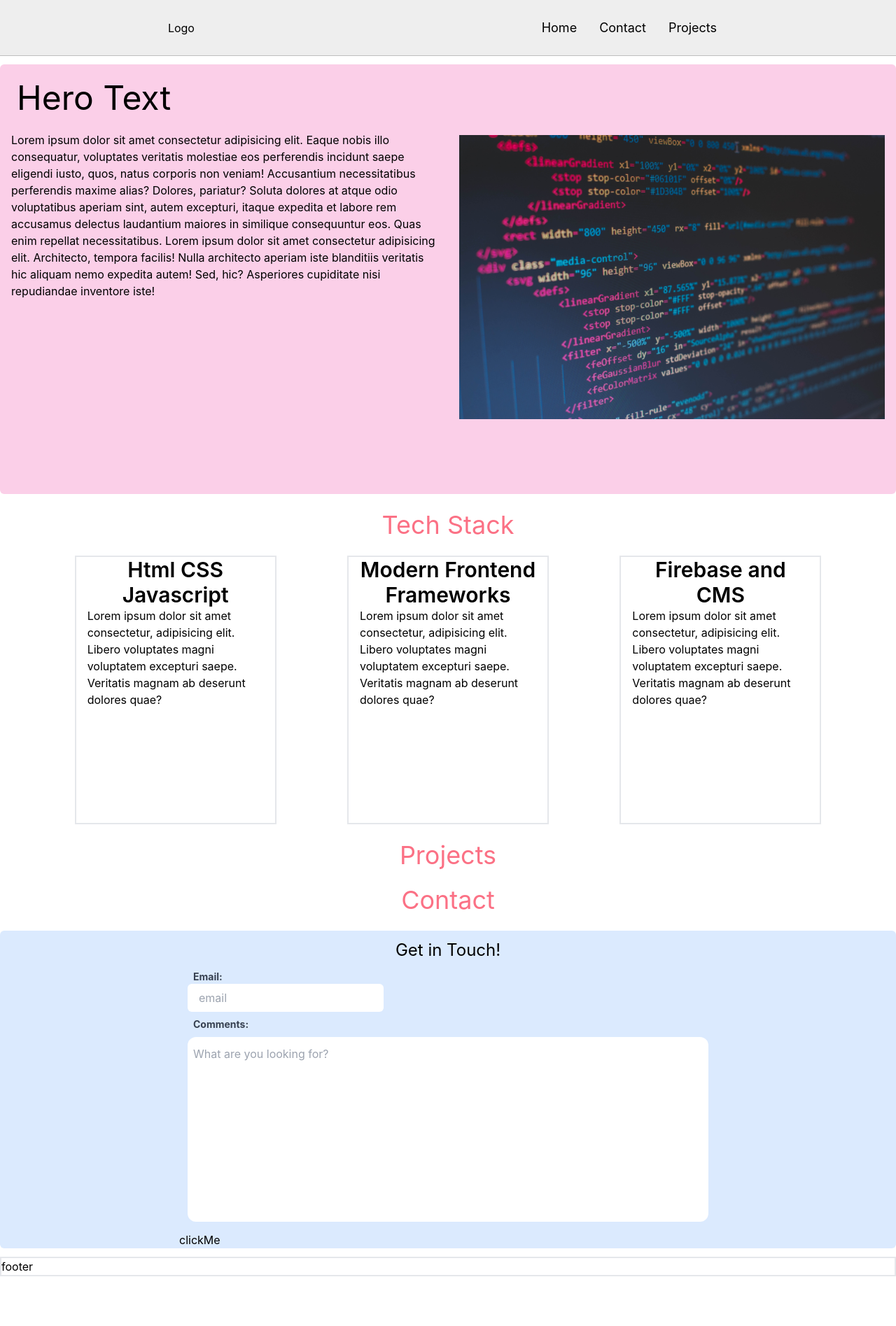
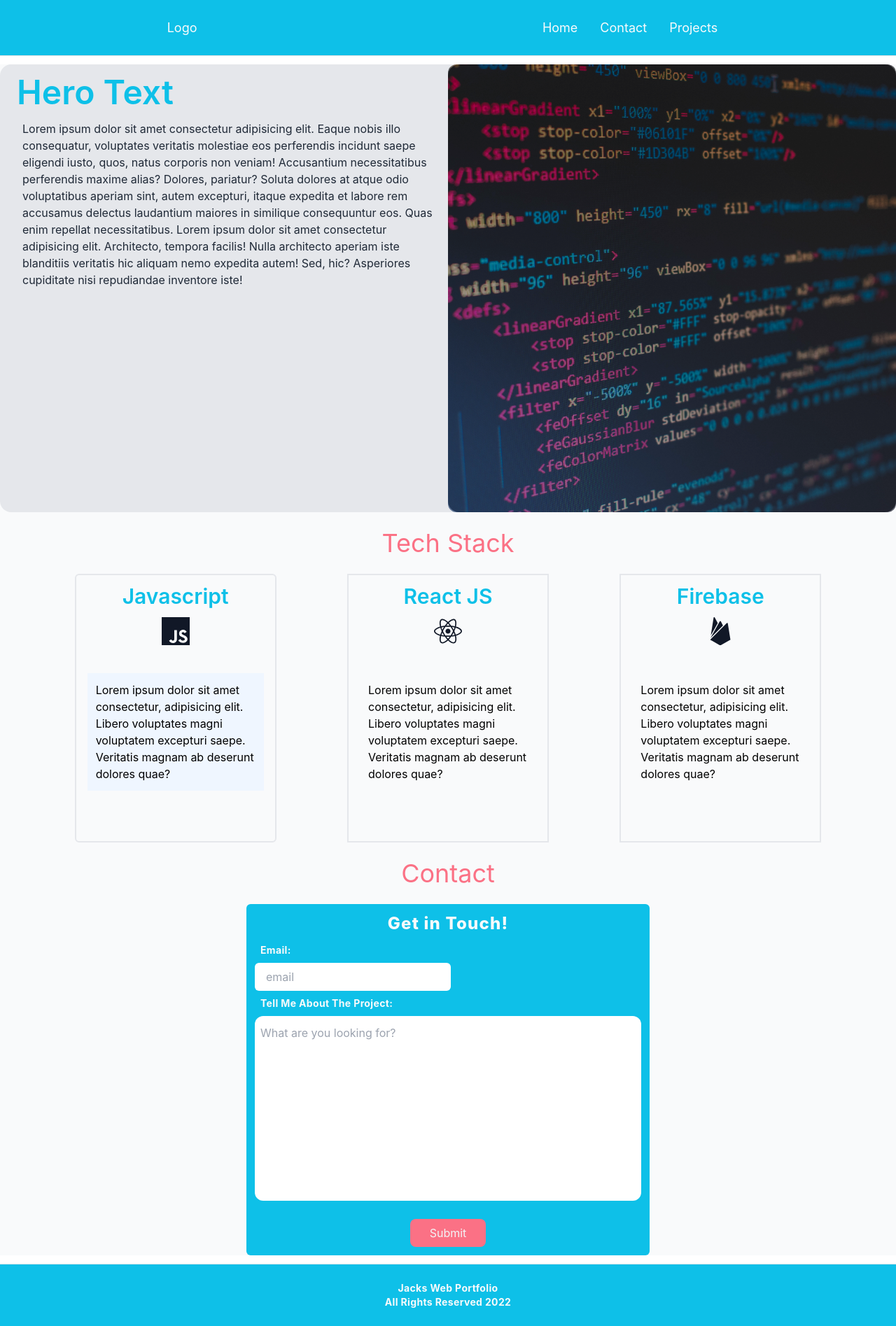
Before and after one commit to jswe3ny/next-portfolio, a Next.js app: page / in a window 1280 px wide. Shown: the whole page at 70% size. Before the commit the page ends 1824 px from the top, so only its background shows below. Built offline with nearby package versions, Linux system fonts and the light colour scheme.

Commit message:
updated ui

```diff
--- a/components/ContactForm.js
+++ b/components/ContactForm.js
@@ -15,42 +15,32 @@ const ContactForm = () => {
   }
 
     const handleChange = (e) => {
-      // console.log(e.target.value)
-      // console.log(e.target.name)
       if (e.target.name == "email") {
         setEmail(e.target.value);
       } else {
         setComments(e.target.value);
       }
-      // console.log(email)
-      // console.log(comments)
     };
 
-    // const submit = (e) => {
-    //   e.preventDefault();
-
-    //   console.log(": " + email + " :" + comments + "have been submited");
-    //   setEmail("");
-    //   setComments("");
-    // };
-
-
     return(
-        <form onSubmit={submit} className=" bg-blue-100  mx-auto  max-w-7xl rounded-md">
-            <h3 className='text-2xl text-center py-3'>Get in Touch!</h3>
+        <form onSubmit={submit} className=" bg-primary  mx-auto  max-w-xl rounded-md">
+            <h3 className='text-2xl text-center py-3 text-gray-50 font-extrabold tracking-wider'>Get in Touch!</h3>
             <div className='max-w-3xl  md:mx-auto'>
               <div className='ml-3'>
-                <label className='block text-sm ml-2 text-gray-700 font-bold'>Email: </label>
-                <input type="email" name='email' value={email} onChange={handleChange}  placeholder='email' className='px-4 py-2 outline-none rounded-md' />
+                <label className='block text-sm ml-2 text-gray-50 tracking-wide font-bold pb-2'>Email: </label>
+                <input type="email" name='email' value={email} onChange={handleChange}  placeholder='email' className='px-4 py-2 outline-none rounded-md focus:outline-yellow-400' />
               </div>
 
               <div className="mx-3">
-                      <label className="block ml-2 text-sm pt-2 text-gray-700 font-bold">Comments:</label>
-                      <textarea  id="" rows="10" name='comments' value={comments} onChange={handleChange} placeholder="What are you looking for?" className=" resize-none max-h-50 w-full max-w-3xl mx-auto my-2 px-2 py-3 outline-green-200 rounded-xl"></textarea>
+                      <label className="block ml-2 text-sm pt-2 text-gray-50 tracking-wide font-bold">Tell Me About The Project:</label>
+                      <textarea  id="" rows="10" name='comments' value={comments} onChange={handleChange} placeholder="What are you looking for?" className=" resize-none max-h-50 w-full max-w-3xl mx-auto my-2 px-2 py-3 outline-rose-300 rounded-xl"></textarea>
               </div>
-              <button type='submit' disabled={state.submitting}>
-                  clickMe
-              </button>
+              <div className="flex py-3">
+                <button  className=" bg-rose-400 mx-auto px-7 py-2 rounded-lg text-gray-100 hover:bg-rose-600 hover:text-black transition duration-400" type='submit' disabled={state.submitting}>
+                    Submit
+                </button>
+              </div>
+
             </div>
         </form>
     )
--- a/components/Footer.js
+++ b/components/Footer.js
@@ -1,9 +1,13 @@
-
+import Link from "next/link";
 
 const Footer = () => {
     return (
-        <footer className="border-2 my-10">
-           <h2 className="p-8">footer</h2>
+        <footer className="border-t bg-primary">
+            <div className="py-6">
+                <p className="text-center text-gray-50 text-sm font-bold tracking-wide">Jacks Web Portfolio</p>
+                <p className="text-center text-sm text-gray-50  font-bold tracking-wide">All Rights Reserved 2022</p>
+            </div>
+
         </footer>
     )
 }
--- a/components/Navbar.js
+++ b/components/Navbar.js
@@ -6,22 +6,22 @@ const Navbar = () => {
 
   const [menu, setMenu] = useState(false);
     const toggleMenu = () => setMenu(!menu)
-    console.log(menu)
+    // console.log(menu)
     return (
-      <div className=" header">
-        <div className="logo">Logo</div>
+      <div className="header bg-primary">
+        <div className="logo text-gray-50 text-lg">Logo</div>
         <nav  className= { menu ? "link-list-toggle absolute w-full md:top-0 md:relative md:flex md:w-auto md:h-full md:align-middle md:transition-none": "link-list absolute w-full md:top-0 md:relative md:flex md:w-auto md:h-full md:align-middle md:transition-none md:justify-center"}>
           <Link href={"/"}>
-            <a className="nav-link block text-lg py-3 text-center px-4 hover:bg-pink-200 hover:text-emerald-400">Home</a>
+            <a className=" bg-primary nav-link block text-lg py-3 text-center px-4 text-gray-50 hover:bg-secondary hover:text-white">Home</a>
           </Link>
           <Link href={"/contact"}>
-            <a className="nav-link block text-lg py-3 text-center px-4">Contact</a>
+            <a className=" bg-primary nav-link block text-lg py-3 text-center px-4 text-gray-50 hover:bg-secondary hover:text-white">Contact</a>
           </Link>
           <Link href={"/projects"}>
-            <a className="nav-link block text-lg py-3 text-center px-4 ">Projects</a>
+            <a className= "bg-primary nav-link block text-lg py-3 text-center px-4 text-gray-50 hover:bg-secondary hover:text-white">Projects</a>
           </Link>
         </nav>
-        <MenuIcon onClick={toggleMenu} className=" h-8 w-8 cursor-pointer z-10 md:hidden" />
+        <MenuIcon onClick={toggleMenu} className=" text-stone-50 h-8 w-8 cursor-pointer z-10 md:hidden" />
 
       </div>
     );
--- a/package.json
+++ b/package.json
@@ -13,7 +13,8 @@
     "@heroicons/react": "^1.0.6",
     "next": "12.1.6",
     "react": "18.1.0",
-    "react-dom": "18.1.0"
+    "react-dom": "18.1.0",
+    "react-icons": "^4.4.0"
   },
   "devDependencies": {
     "autoprefixer": "^10.4.7",
--- a/pages/index.js
+++ b/pages/index.js
@@ -2,47 +2,29 @@
 import Image from 'next/image'
 import { useState } from 'react'
 import {useForm} from '@formspree/react';
-import styles from '../styles/Home.module.css'
+import styles from '../styles/Home.module.css';
 
+import{ FaReact, FaCss3Alt, FaHtml5 } from 'react-icons/fa';
+import {SiJavascript, SiFirebase} from'react-icons/si'
+import {IoLogoJavascript} from 'react-icons'
 import ContactForm from '../components/ContactForm';
 
 export default function Home() {
-  // const [email, setEmail] = useState("");
-  // const [comments, setComments] = useState("");
-
-  // const handleChange = (e) => {
-  //   // console.log(e.target.value)
-  //   // console.log(e.target.name)
-  //   if(e.target.name == "email") {
-  //     setEmail(e.target.value)
-  //   } else{
-  //     setComments(e.target.value);
-  //   }
-  //   // console.log(email)
-  //   // console.log(comments)
-  // }
-
-  // const submit = (e) => {
-  //   e.preventDefault();
-
-  //   console.log(": " + email + " :" + comments + 'have been submited');
-  //   setEmail("");
-  //   setComments("");
-  // }
 
   return (
-    <div className="mx-auto my-3">
-        <div className='hero bg-pink-200  rounded-md md:grid grid-cols-2 max-w-7xl mx-auto'>
+    <div className="mx-auto my-3 bg-gray-50">
+        <div className='hero bg-gray-200 py-1  rounded-2xl md:grid grid-cols-2 max-w-7xl mx-auto md:py-0 '>
             <div className="hero-text mb-0">
-              <h2 className="text-5xl p-6"> Hero Text</h2>
-              <p className='mx-4 mt-0'>Lorem ipsum dolor sit amet consectetur adipisicing elit. Eaque nobis illo consequatur, voluptates veritatis molestiae eos perferendis incidunt saepe eligendi iusto, quos, natus corporis non veniam! Accusantium necessitatibus perferendis maxime alias? Dolores, pariatur? Soluta dolores at atque odio voluptatibus aperiam sint, autem excepturi, itaque expedita et labore rem accusamus delectus laudantium maiores in similique consequuntur eos. Quas enim repellat necessitatibus.  Lorem ipsum dolor sit amet consectetur adipisicing elit. Architecto, tempora facilis! Nulla architecto aperiam iste blanditiis veritatis hic aliquam nemo expedita autem! Sed, hic? Asperiores cupiditate nisi repudiandae inventore iste!</p>
+              <h2 className="text-5xl px-6 py-4 text-primary font-semibold"> Hero Text</h2>
+              <p className='mx-4 mt-0 pl-4 text-gray-800'>Lorem ipsum dolor sit amet consectetur adipisicing elit. Eaque nobis illo consequatur, voluptates veritatis molestiae eos perferendis incidunt saepe eligendi iusto, quos, natus corporis non veniam! Accusantium necessitatibus perferendis maxime alias? Dolores, pariatur? Soluta dolores at atque odio voluptatibus aperiam sint, autem excepturi, itaque expedita et labore rem accusamus delectus laudantium maiores in similique consequuntur eos. Quas enim repellat necessitatibus.  Lorem ipsum dolor sit amet consectetur adipisicing elit. Architecto, tempora facilis! Nulla architecto aperiam iste blanditiis veritatis hic aliquam nemo expedita autem! Sed, hic? Asperiores cupiditate nisi repudiandae inventore iste!</p>
             </div>
 
-            <div className="img-container mx-4 my-0">
+            <div className="flex bg-black max-h-min mx-3 my-4 rounded-2xl md:grid md:mx-0 md:my-0 md:align-baseline md:object-cover">
               <Image src={"/hero_img.jpg"}
+                className="rounded-xl object-cover opacity-75"
                 width={900}
                 height={900}
-                objectFit={"contain"}
+                // objectFit={"contain"}
                 alt="hero image"
               />
             </div>
@@ -50,42 +32,34 @@ export default function Home() {
 
         <h2 className='text-center text-4xl text-rose-400 my-6'>Tech Stack</h2>
         <div className="max-w-6xl flex-col items-center md:grid md:grid-cols-3 md:justify-items-center mx-auto gap-x-4 my-4">
-          <div className="card mx-auto w-80 my-4 border-2 md:w-auto md:mx-4 md:my-0 h-96 lg:w-72">
-            <h3 className='text-3xl font-semibold text-center'>Html CSS Javascript</h3>
-            <p className='mx-4'>Lorem ipsum dolor sit amet consectetur, adipisicing elit. Libero voluptates magni voluptatem excepturi saepe. Veritatis magnam ab deserunt dolores quae?</p>
+          <div className="card bg-gray-50 mx-auto w-80 my-4 border-2  rounded-md md:w-auto md:mx-4 md:my-0 h-96 lg:w-72">
+            <h3 className='text-3xl text-primary my-3 font-semibold text-center'>Javascript</h3>
+            <div className='flex justify-center'>
+              {/* <FaHtml5 className='h-10 w-6 text-gray-900 mx-1' />
+              <FaCss3Alt className='h-10 w-6 text-gray-900 ' /> */}
+              <SiJavascript className='h-10 w-10 text-gray-900 mx-1' />
+            </div>
+            <p className='mx-4 my-10 p-3 bg-blue-50'>Lorem ipsum dolor sit amet consectetur, adipisicing elit. Libero voluptates magni voluptatem excepturi saepe. Veritatis magnam ab deserunt dolores quae?</p>
+          </div>
+          <div className="card bg-gray-50 mx-auto w-80 my-4  border-2 md:w-auto md:mx-4 md:my-0 h-96 lg:w-72">
+            <h3 className='text-3xl text-primary my-3 font-semibold text-center'>React JS</h3>
+            <div>
+              <FaReact className='h-10 w-10 text-gray-900 mx-auto' />
+            </div>
+            <p className='mx-4 my-10 p-3'>Lorem ipsum dolor sit amet consectetur, adipisicing elit. Libero voluptates magni voluptatem excepturi saepe. Veritatis magnam ab deserunt dolores quae?</p>
           </div>
           <div className="card mx-auto w-80 my-4  border-2 md:w-auto md:mx-4 md:my-0 h-96 lg:w-72">
-            <h3 className='text-3xl font-semibold text-center'>Modern Frontend Frameworks</h3>
-            <p className='mx-4'>Lorem ipsum dolor sit amet consectetur, adipisicing elit. Libero voluptates magni voluptatem excepturi saepe. Veritatis magnam ab deserunt dolores quae?</p>
-          </div>
-          <div className="card  mx-auto w-80 my-4  border-2 md:w-auto md:mx-4 md:my-0 h-96 lg:w-72">
-            <h3 className='text-3xl mx-4 font-semibold text-center'>Firebase and CMS</h3>
-            <p className='mx-4'>Lorem ipsum dolor sit amet consectetur, adipisicing elit. Libero voluptates magni voluptatem excepturi saepe. Veritatis magnam ab deserunt dolores quae?</p>
+            <h3 className='text-3xl text-primary my-3 font-semibold text-center'>Firebase</h3>
+            <div>
+              <SiFirebase className='h-10 w-10 text-gray-900 mx-auto' />
+            </div>
+            <p className='mx-4 my-10 p-3'>Lorem ipsum dolor sit amet consectetur, adipisicing elit. Libero voluptates magni voluptatem excepturi saepe. Veritatis magnam ab deserunt dolores quae?</p>
           </div>
         </div>
 
-        <h2 className='text-center text-4xl text-rose-400 my-6'>Projects</h2>
-
         {/* Contact Section */}
         <h2 className='text-center text-4xl text-rose-400 my-6'>Contact</h2>
-        {/* <form className=" bg-blue-100  mx-auto  max-w-7xl rounded-md">
-            <h3 className='text-2xl text-center py-3'>Get in Touch!</h3>
-            <div className='max-w-3xl  md:mx-auto'>
-              <div className='ml-3'>
-                <label className='block text-sm ml-2 text-gray-700 font-bold'>Email: </label>
-                <input type="email" name='email' value={email} onChange={handleChange}  placeholder='email' className='px-4 py-2 outline-none rounded-md' />
-              </div>
 
-
-              <div className="mx-3">
-                      <label className="block ml-2 text-sm pt-2 text-gray-700 font-bold">Comments:</label>
-                      <textarea  id="" rows="10" name='comments' value={comments} onChange={handleChange} placeholder="What are you looking for?" className=" resize-none max-h-50 w-full max-w-3xl mx-auto my-2 px-2 py-3 outline-green-200 rounded-xl"></textarea>
-              </div>
-              <button onClick={submit}>
-                  clickMe
-              </button>
-            </div>
-        </form> */}
         <ContactForm />
     </div>
 
--- a/styles/globals.css
+++ b/styles/globals.css
@@ -23,13 +23,16 @@ a {
 
 .header{
   display: flex;
-  position: relative;
+  /* position: sticky;
+  top: 0;
+  z-index: 50; */
+  /* opacity: .95; */
   width: 100%;
   justify-content: space-around;
   align-items: center;
-  background: #eee;
+  /* background: #eee; */
   height: 80px;
-  border-bottom: 1px solid rgb(190, 190, 190);
+  border-bottom: 1px solid rgb(224, 224, 224);
 }
 
 .logo{
@@ -46,9 +49,9 @@ a {
 
   .link-list-toggle{
     z-index: 1;
-    background-color: #eee;
+    /* background-color: #eee; */
     top: 80px;
-    opacity: .97;
+    /* opacity: .97; */
     transition: .7s;
     border-bottom: 1px solid rgb(190, 190, 190);
   }
@@ -70,6 +73,7 @@ a {
 }
 
 
+
 .footer{
   height: 400px;
   background-color: aqua;
```
Also changed, not shown: tailwind.config.js (+11 -2 lines), 1 other file (tests, documents, lock files or other folders).
